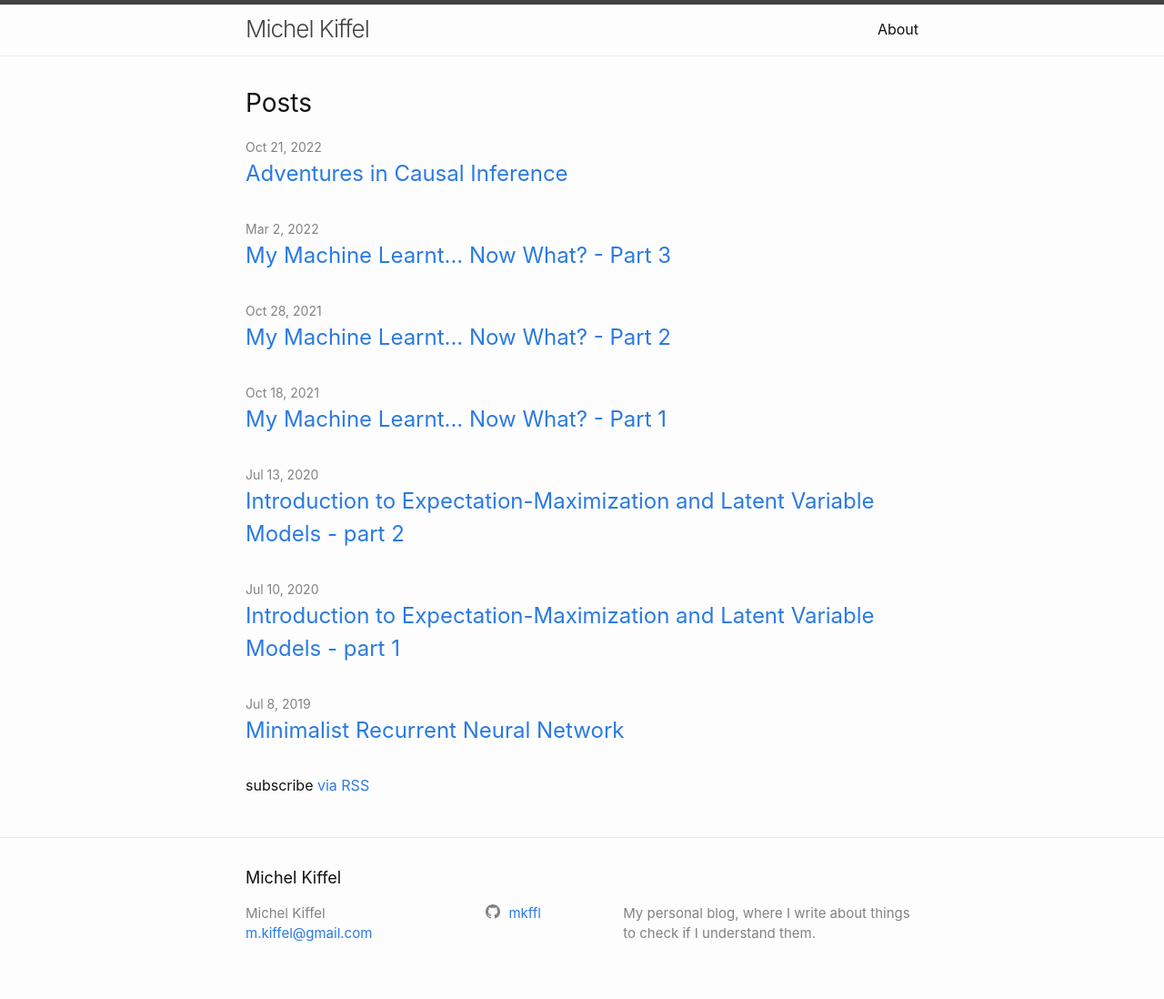
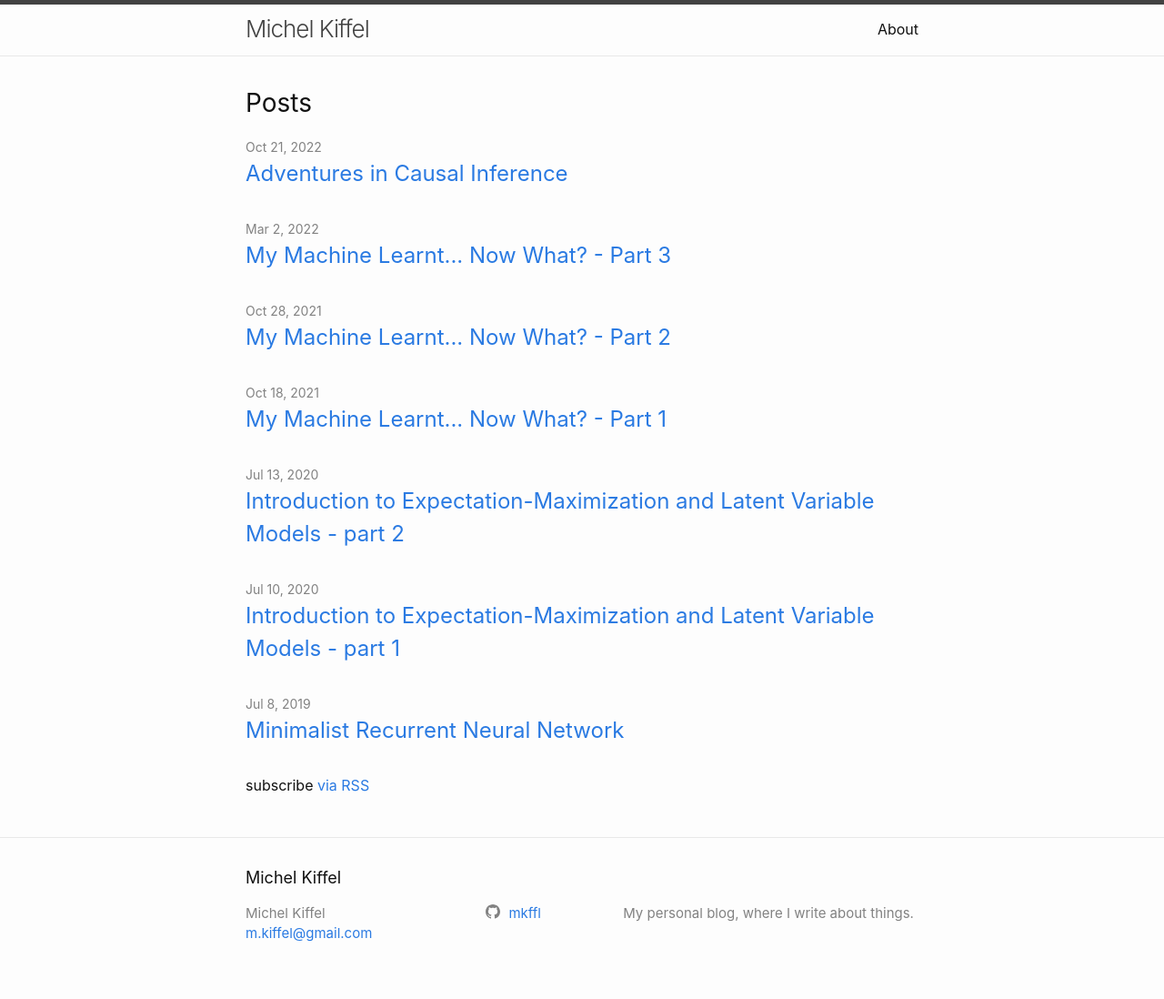
Before and after one commit to mkffl/mkffl.github.io, a Jekyll site: the page built from index.markdown, in a window 1280 px wide. Shown: the whole page at 91% size. Built offline with Jekyll 4.4.1, drawn with Linux system fonts in a browser that asks for light colours.

Commit message:
config (#36)
Co-authored-by: MK <mkiffel@gmail.com>

```diff
--- a/_config.yml
+++ b/_config.yml
@@ -21,7 +21,7 @@
 title: Michel Kiffel
 email: m.kiffel@gmail.com
 description: >- # this means to ignore newlines until "baseurl:"
-  My personal blog, where I write about things to check if I understand them.
+  My personal blog, where I write about things.
 baseurl: "" # the subpath of your site, e.g. /blog
 url: "" # the base hostname & protocol for your site, e.g. http://example.com
 github_username:  mkffl
```
